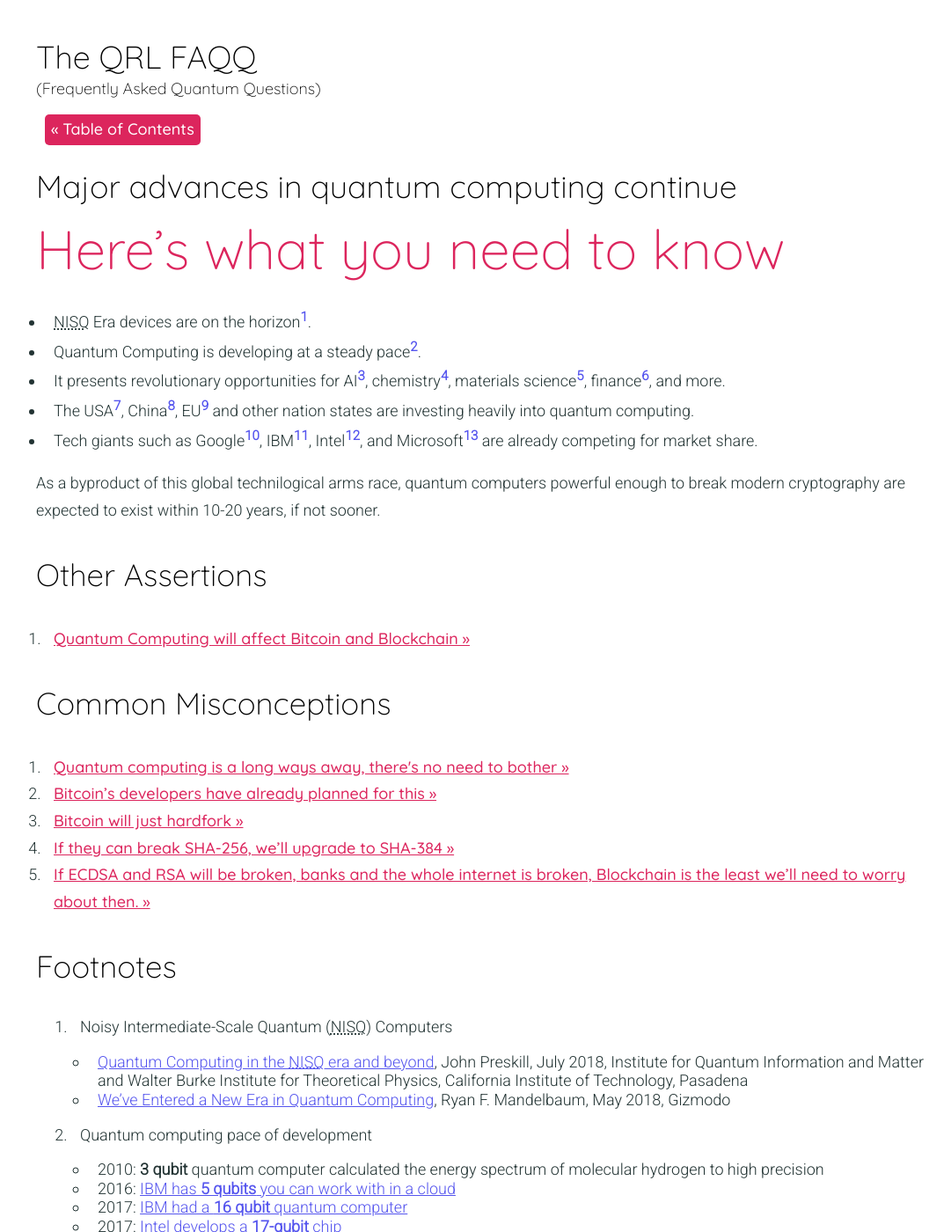
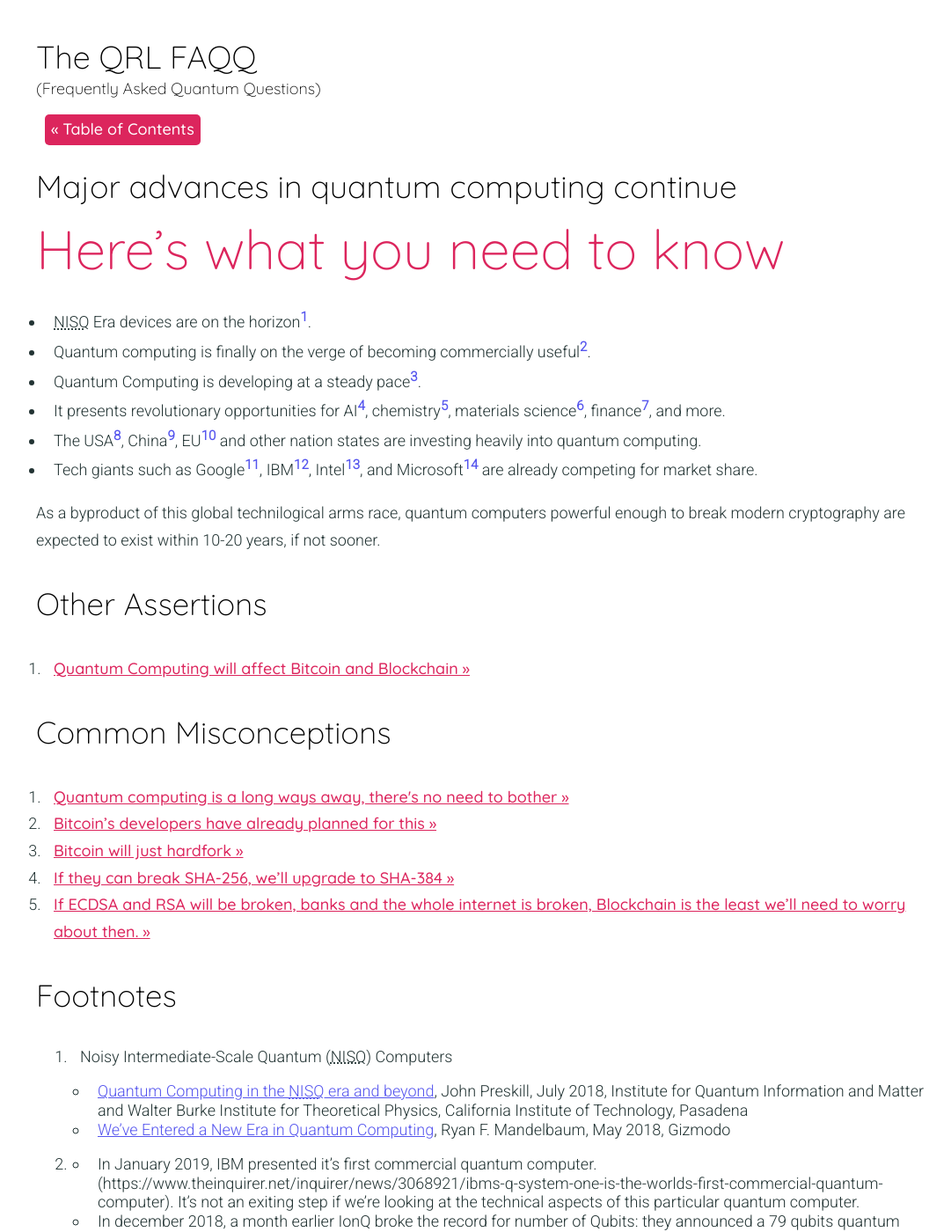
Before and after one commit to theqrl-community/faqq, a Jekyll site: the page built from _faq/quantum-computing-is-coming.md, in a window 1280 px wide and 1400 px high. Shown: the whole window at 88% size, without its empty margins (87-1168 px from the left). Built offline with Jekyll 4.4.1, drawn with Linux system fonts in a browser that asks for light colours; some of the changed text lies outside the part shown.

Commit message:
Added commercial attribute

```diff
--- a/_faq/quantum-computing-is-coming.md
+++ b/_faq/quantum-computing-is-coming.md
@@ -7,6 +7,7 @@ category: statement
 ## Here's what you need to know
 
 - NISQ Era devices are on the horizon[^NISQ].
+- Quantum computing is finally on the verge of becoming commercially useful[^COMM].
 - Quantum Computing is developing at a steady pace[^PACE].
 - It presents revolutionary opportunities for AI[^AI], chemistry[^CHEM], materials science[^MATERIALS], finance[^FINANCE], and more.
 - The USA[^USA], China[^CHINA], EU[^EU] and other nation states are investing heavily into quantum computing.
@@ -20,6 +21,10 @@ As a byproduct of this global technilogical arms race, quantum computers powerfu
 	- [Quantum Computing in the NISQ era and beyond](https://arxiv.org/pdf/1801.00862.pdf), John Preskill, July 2018, Institute for Quantum Information and Matter and Walter Burke Institute for Theoretical Physics, California Institute of Technology, Pasadena
 	- [We've Entered a New Era in Quantum Computing](https://gizmodo.com/weve-entered-a-new-era-of-quantum-computing-1821807439), Ryan F. Mandelbaum, May 2018, Gizmodo
 
+[^COMM]:
+
+	- In January 2019, IBM presented it's first commercial quantum computer. (https://www.theinquirer.net/inquirer/news/3068921/ibms-q-system-one-is-the-worlds-first-commercial-quantum-computer). It’s not an exiting step if we’re looking at the technical aspects of this particular quantum computer.
+	- In december 2018, a month earlier IonQ broke the record for number of Qubits: they announced a 79 qubits quantum computer. https://www.techspot.com/news/77887-new-type-quantum-computer-has-smashed-every-record.html But it’s a huge milestone to have a commercial quantum computer. Although the earnings might be beginners level, from now on, funding also comes in from a commercial channel.
 
 [^AI]: Machine Learning & AI
 	- [Google Quantum AI Research Effort](https://ai.google/research/teams/applied-science/quantum-ai/)
```
